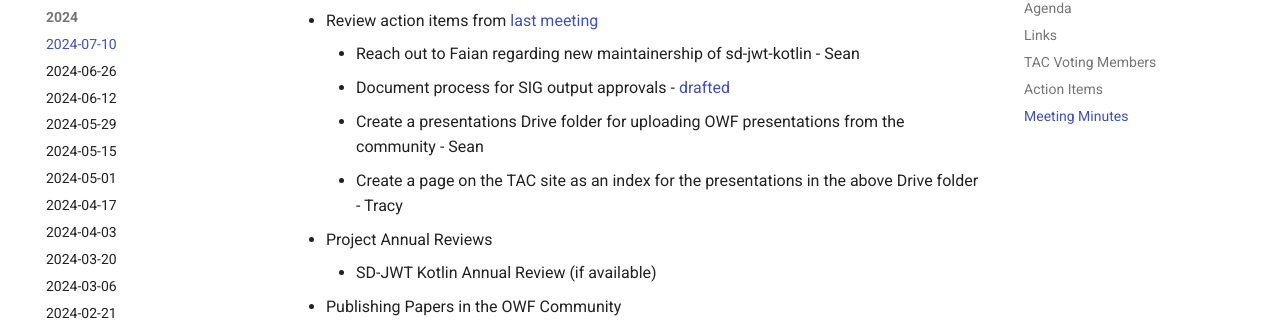
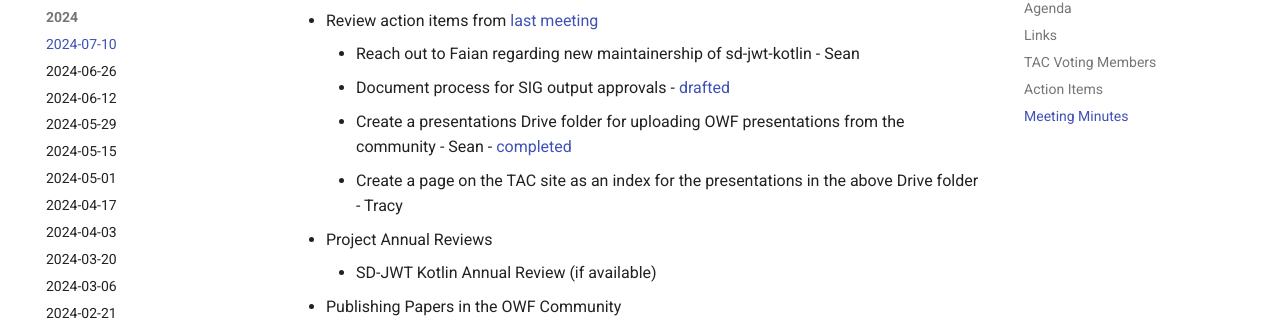
Before and after one commit to openwallet-foundation/tac, an MkDocs documentation site: the page built from docs/meetings/2024/2024-07-10.md, in a window 1280 px wide and 900 px high, scrolled down 1612 px. Shown: the part 148-478 px from the top of the window. Built offline with MkDocs 1.6.1 and Material for MkDocs 9.7.7, drawn with Linux system fonts in a browser that asks for light colours; comment, search, counter and statistics services are not loaded.

Commit message:
update action items
Signed-off-by: Tracy A. Kuhrt <tracy.a.kuhrt@accenture.com>

```diff
--- a/docs/meetings/2024/2024-07-10.md
+++ b/docs/meetings/2024/2024-07-10.md
@@ -43,7 +43,7 @@
 - Review action items from [last meeting](./2024-06-26.md#action-items)
     - Reach out to Faian regarding new maintainership of sd-jwt-kotlin - Sean
     - Document process for SIG output approvals - [drafted](https://github.com/openwallet-foundation/tac/pull/169)
-    - Create a presentations Drive folder for uploading OWF presentations from the community - Sean
+    - Create a presentations Drive folder for uploading OWF presentations from the community - Sean - [completed](https://drive.google.com/drive/folders/1TW9Och54uAjuKDeYQZ-DUIuNzpDLaLUT?usp=sharing)
     - Create a page on the TAC site as an index for the presentations in the above Drive folder - Tracy
 
 - Project Annual Reviews
```
